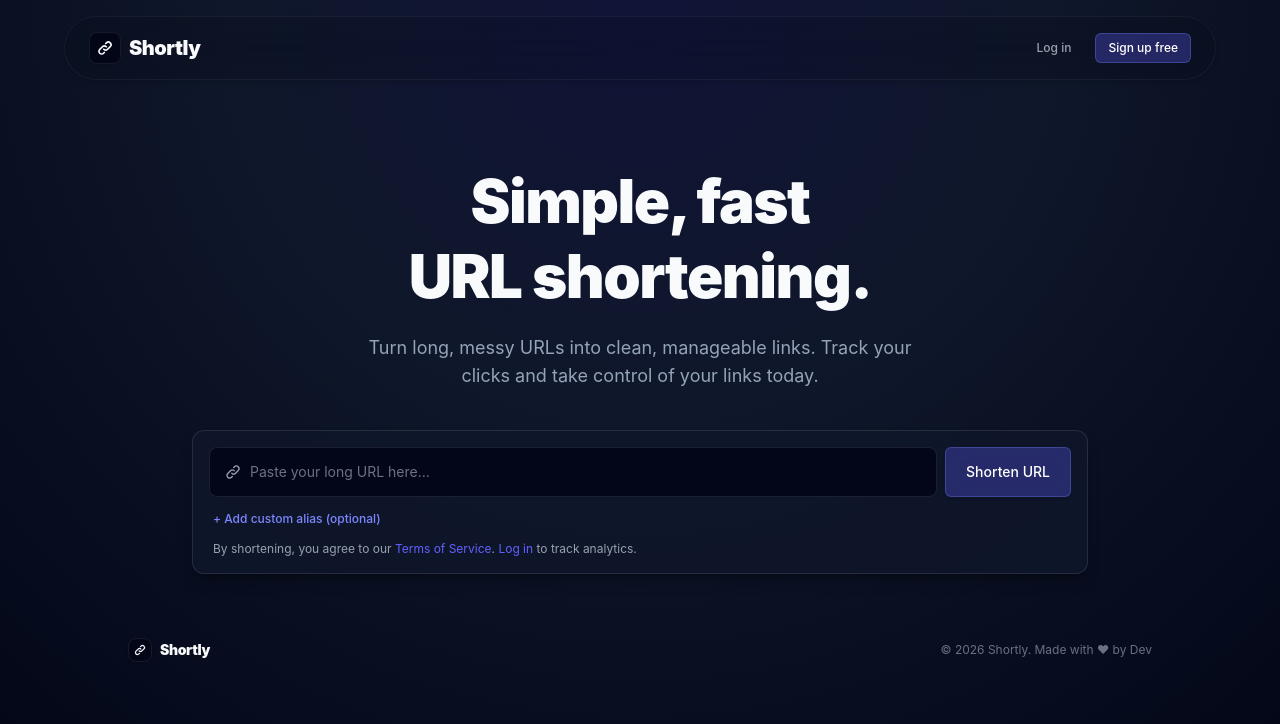
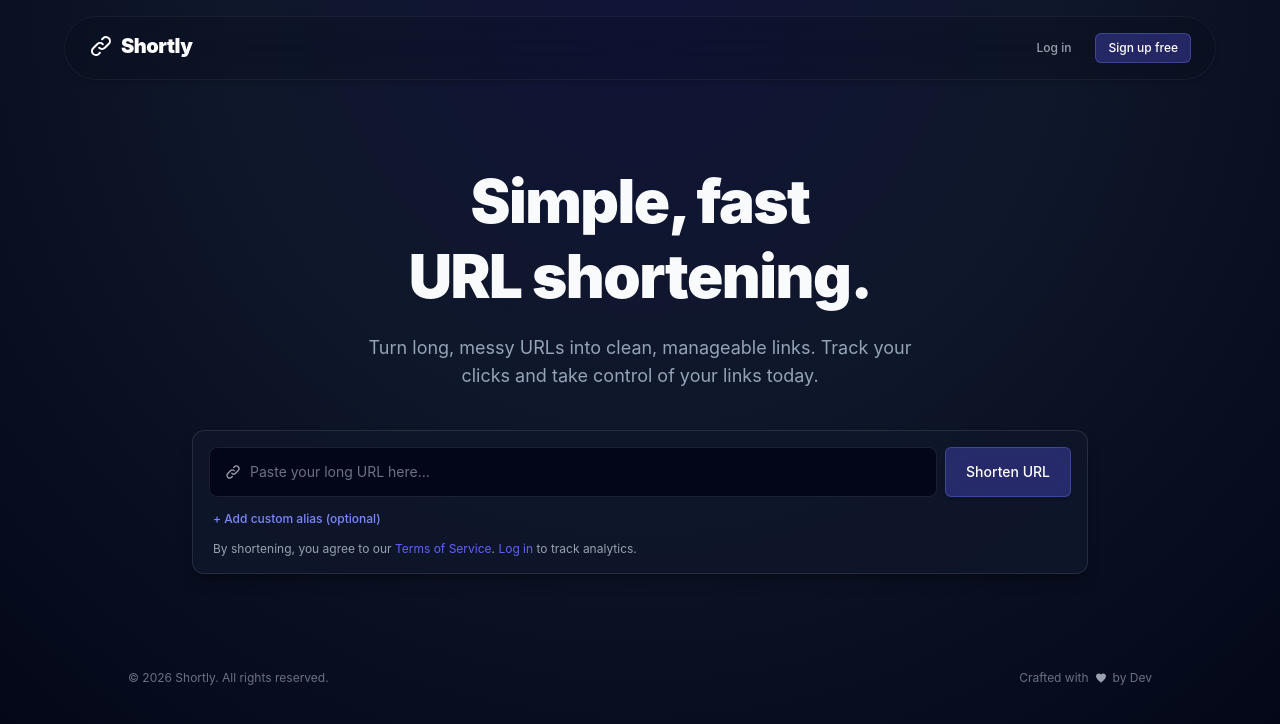
Before and after one commit to deba608/url_shortner, a React (Vite) app in the folder frontend/: page / in a window 1280 px wide. Shown: the top 724 px of the page. Built offline with nearby package versions, Linux system fonts and the light colour scheme; no server answers.

Commit message:
feat: implement URL shortening interface with custom alias support and copy functionality

```diff
--- a/frontend/src/components/Logo.jsx
+++ b/frontend/src/components/Logo.jsx
@@ -2,25 +2,22 @@ import { Link } from "react-router-dom";
 import { ROUTES } from "@/utils/constants";
 
 export default function Logo({ className = "", asLink = true, size = "md" }) {
-  const iconSize = size === "sm" ? "h-3 w-3" : "h-4 w-4";
-  const containerSize = size === "sm" ? "h-6 w-6" : "h-8 w-8";
-  const textSize = size === "sm" ? "text-sm" : "text-xl";
+  const iconSize = size === "sm" ? "h-4 w-4" : size === "lg" ? "h-7 w-7" : "h-6 w-6";
+  const textSize = size === "sm" ? "text-sm" : size === "lg" ? "text-2xl" : "text-xl";
 
   const content = (
-    <div className={`flex items-center gap-2 ${className}`}>
-      <div className={`flex ${containerSize} items-center justify-center rounded-lg bg-[var(--bg-main)] text-[var(--text-main)] shadow-sm border border-[var(--border-color)]`}>
-        <svg className={iconSize} viewBox="0 0 24 24" fill="none" stroke="currentColor" strokeWidth="2.5">
-          <path strokeLinecap="round" strokeLinejoin="round"
-            d="M13.828 10.172a4 4 0 00-5.656 0l-4 4a4 4 0 105.656 5.656l1.102-1.101m-.758-4.899a4 4 0 005.656 0l4-4a4 4 0 00-5.656-5.656l-1.1 1.1" />
-        </svg>
-      </div>
-      <span className={`${textSize} font-black tracking-tight text-[var(--text-main)]`}>Shortly</span>
-    </div>
+    <span className={`inline-flex items-center gap-2 ${className}`}>
+      <svg className={`${iconSize} text-white`} viewBox="0 0 24 24" fill="none" stroke="currentColor" strokeWidth="2">
+        <path strokeLinecap="round" strokeLinejoin="round"
+          d="M13.828 10.172a4 4 0 00-5.656 0l-4 4a4 4 0 105.656 5.656l1.102-1.101m-.758-4.899a4 4 0 005.656 0l4-4a4 4 0 00-5.656-5.656l-1.1 1.1" />
+      </svg>
+      <span className={`${textSize} font-black tracking-tight text-white`}>Shortly</span>
+    </span>
   );
 
   if (asLink) {
     return (
-      <Link to={ROUTES.HOME} className="shrink-0 outline-none focus-visible:ring-2 focus-visible:ring-indigo-500 rounded-xl">
+      <Link to={ROUTES.HOME} className="shrink-0 outline-none focus-visible:ring-2 focus-visible:ring-indigo-500 rounded-lg">
         {content}
       </Link>
     );
--- a/frontend/src/pages/Home.jsx
+++ b/frontend/src/pages/Home.jsx
@@ -235,10 +235,16 @@ export default function Home({ onOpenAuth }) {
       </section>
 
       {/* Footer */}
-      <footer className="py-8 px-4 sm:px-6">
-        <div className="mx-auto max-w-5xl flex flex-col sm:flex-row items-center justify-between gap-4">
-          <Logo size="sm" />
-          <p className="text-xs text-gray-500">© 2026 Shortly. Made with ♥ by Dev</p>
+      <footer className="pt-16 pb-8 px-4 sm:px-6">
+        <div className="mx-auto max-w-5xl flex flex-col sm:flex-row items-center justify-between gap-3">
+          <p className="text-xs text-gray-500">© 2026 Shortly. All rights reserved.</p>
+          <p className="text-xs text-gray-500 flex items-center gap-1.5">
+            Crafted with
+            <svg className="h-3 w-3 text-gray-400" viewBox="0 0 24 24" fill="currentColor">
+              <path d="M12 21.35l-1.45-1.32C5.4 15.36 2 12.28 2 8.5 2 5.42 4.42 3 7.5 3c1.74 0 3.41.81 4.5 2.09C13.09 3.81 14.76 3 16.5 3 19.58 3 22 5.42 22 8.5c0 3.78-3.4 6.86-8.55 11.54L12 21.35z" />
+            </svg>
+            by Dev
+          </p>
         </div>
       </footer>
     </div>
```
